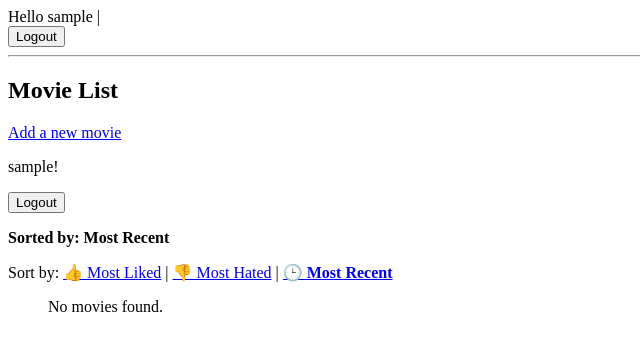
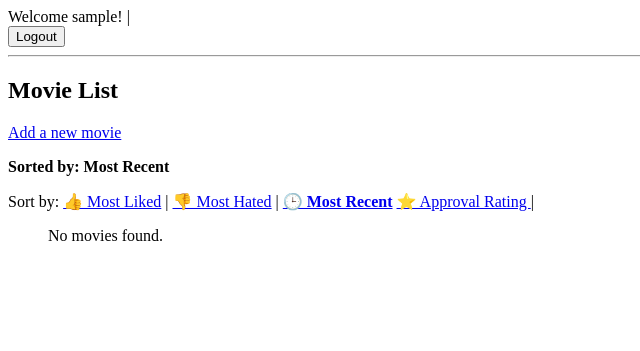
Before and after one commit to FullMetalAlchemistEMP/MovieRama, a Django app: page /movies/ in a window 1280 px wide. Shown: the top 351 px of the page, without its empty margins (0-640 px from the left). Run offline with Django 5.2, Linux system fonts and the light colour scheme; the visitor is signed in with stand-in values (Sample User, id 1); data that the repository does not hold is empty.

Commit message:
extra features (rating), tests, mock data populate command, deploy ready

```diff
--- a/movies/views.py
+++ b/movies/views.py
@@ -18,9 +18,8 @@
 from django.shortcuts import get_object_or_404
 from django.contrib.auth.decorators import login_required
 
-from django.db.models import Count, Q
+from django.db.models import Count, Q, Case, When, Value, F, FloatField, ExpressionWrapper
 from django.db.models import OuterRef, Subquery
-
 
 def signup(request):
     if request.method == "POST":
@@ -41,9 +40,30 @@
 
     def get_queryset(self):
         user = self.request.user
+
         qs = Movie.objects.annotate(
             likes=Count('votes', filter=Q(votes__vote_type='like')),
             hates=Count('votes', filter=Q(votes__vote_type='hate')),
+        ).annotate(
+            total_votes=F('likes') + F('hates'),
+            rating=Case(
+                When(
+                    likes__gt=0,
+                    then=ExpressionWrapper(
+                        (F('likes') * 100.0) / (F('likes') + F('hates')),
+                        output_field=FloatField()
+                    )
+                ),
+                When(
+                    hates__gt=0,
+                    then=ExpressionWrapper(
+                        (F('likes') * 100.0) / (F('likes') + F('hates')),
+                        output_field=FloatField()
+                    )
+                ),
+                default=Value(None),
+                output_field=FloatField()
+            )
         )
 
         # Annotate user vote if logged in
@@ -54,15 +74,21 @@
             ).values('vote_type')[:1]
             qs = qs.annotate(user_vote=Subquery(vote_subquery))
 
+        # Filter by specific user if provided
         user_id = self.request.GET.get('user_id')
         if user_id:
             qs = qs.filter(user_id=user_id)
 
+        # Sort logic
         sort = self.request.GET.get('sort')
         if sort == 'likes':
             qs = qs.order_by('-likes', '-created_at')
         elif sort == 'hates':
             qs = qs.order_by('-hates', '-created_at')
+        elif sort == 'rating':
+            qs = qs.order_by('-rating', '-created_at')
+        elif sort == 'rating':
+            qs = qs.order_by('-rating', '-created_at')
         else:
             qs = qs.order_by('-created_at')
 
--- a/templates/base.html
+++ b/templates/base.html
@@ -6,7 +6,7 @@
 <body>
     <nav>
         {% if user.is_authenticated %}
-            Hello {{ user.username }} |
+            Welcome {{ user.username }}! |
             <form method="post" action="{% url 'logout' %}">
               {% csrf_token %}
               <button type="submit">Logout</button>
--- a/templates/movies/movie_list.html
+++ b/templates/movies/movie_list.html
@@ -5,12 +5,6 @@
 
   {% if user.is_authenticated %}
     <p><a href="{% url 'movie-add' %}">Add a new movie</a></p>
-    <p>{{ user.username }}!
-      <form method="post" action="{% url 'logout' %}">
-        {% csrf_token %}
-        <button type="submit">Logout</button>
-      </form>
-    </p>
   {% else %}
     <p><a href="{% url 'login' %}">Login</a> or <a href="{% url 'signup' %}">Sign up</a> to submit movies.</p>
   {% endif %}
@@ -24,6 +18,8 @@
       <strong>Sorted by: Most Liked</strong>
     {% elif current_sort == 'hates' %}
       <strong>Sorted by: Most Hated</strong>
+    {% elif current_sort == 'rating' %}
+      <strong>Sorted by: Best Rating</strong>
     {% else %}
       <strong>Sorted by: Most Recent</strong>
     {% endif %}
@@ -37,12 +33,16 @@
          {% if current_sort == 'hates' %}style="font-weight: bold;"{% endif %}>👎 Most Hated</a> |
       <a href="?{% if filter_user %}user_id={{ filter_user.id }}&{% endif %}sort=date"
          {% if current_sort == 'date' or not current_sort %}style="font-weight: bold;"{% endif %}>🕒 Most Recent</a>
+      <a href="?{% if filter_user %}user_id={{ filter_user.id }}&{% endif %}sort=rating"
+         {% if current_sort == 'rating' %}style="font-weight: bold;"{% endif %}>
+       ⭐ Approval Rating
+  </a> |
   </p>
 
 
   <ul>
     {% for movie in movies %}
-      <div id="movie-{{ movie.id }}" style="border: 1px solid #ccc; padding: 10px; margin-bottom: 15px;">
+      <div id="movie-{{ movie.id }}" style="position: relative; border: 1px solid #ccc; padding: 10px; margin-bottom: 15px;">
         <h3>{{ movie.title }}</h3>
         <p>Description: {{ movie.description }}</p>
         <p>By: <a href="?user_id={{ movie.user.id }}">{{ movie.user.username }}</a></p>
@@ -66,9 +66,18 @@
             <p>You {{ movie.user_vote }}d this movie.</p>
           {% endif %}
         {% endif %}
+
+        <div style="position: absolute; bottom: 5px; right: 10px; font-size: 0.9em; color: #666;">
+          {% if movie.rating is not None %}
+            ⭐ {{ movie.rating|floatformat:0 }}%
+          {% else %}
+            ⭐ N/A
+          {% endif %}
+        </div>
       </div>
     {% empty %}
       <p>No movies found.</p>
     {% endfor %}
+
   </ul>
 {% endblock %}
```
Also changed, not shown: movies/management/commands/populate_demo.py (added, +63 -0 lines), README.md, movies/management/__init__.py (added), movies/management/commands/__init__.py (added).
